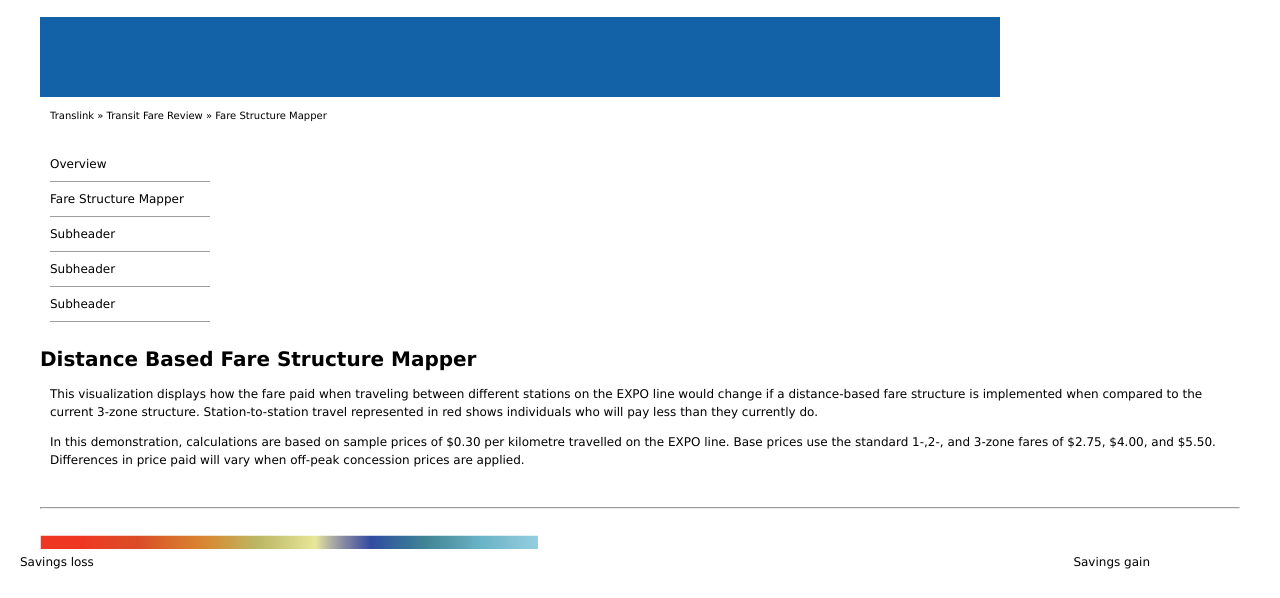
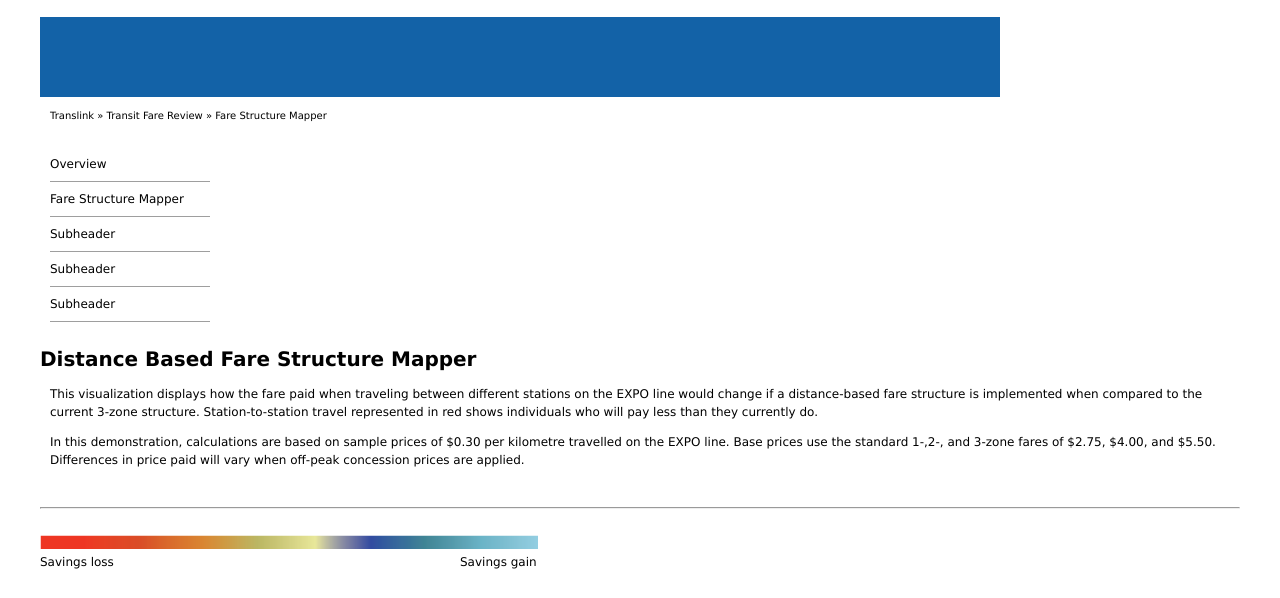
Before and after one commit to dshkol/VOD-hackathon-teamtransit, a plain HTML site: page index.html in a window 1280 px wide. Shown: the part 153-751 px from the top of the page. Drawn offline with Linux system fonts and the light colour scheme.

Commit message:
Update main.css to make legend text fit better.

```diff
--- a/css/main.css
+++ b/css/main.css
@@ -103,15 +103,15 @@ li{
 }
 
 #legend #left-side{
-    margin-left:-20px;
+    margin-left:0px;
     text-align: left;
     position: relative;
     margin-top: 0px;
 }
 
 #legend #right-side{
-    float: right;
-    margin-right: 90px;
+    float: left;
+    margin-left: 420px;
     text-align: right;
     position:relative;
     margin-top: -30px;
```
